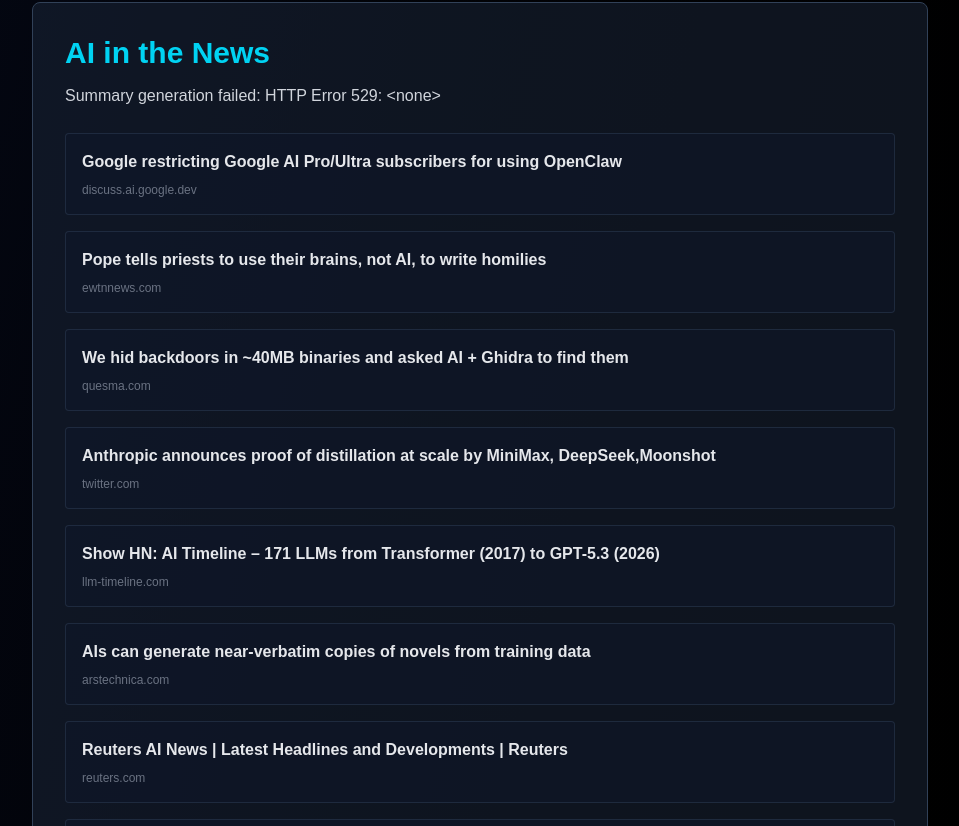
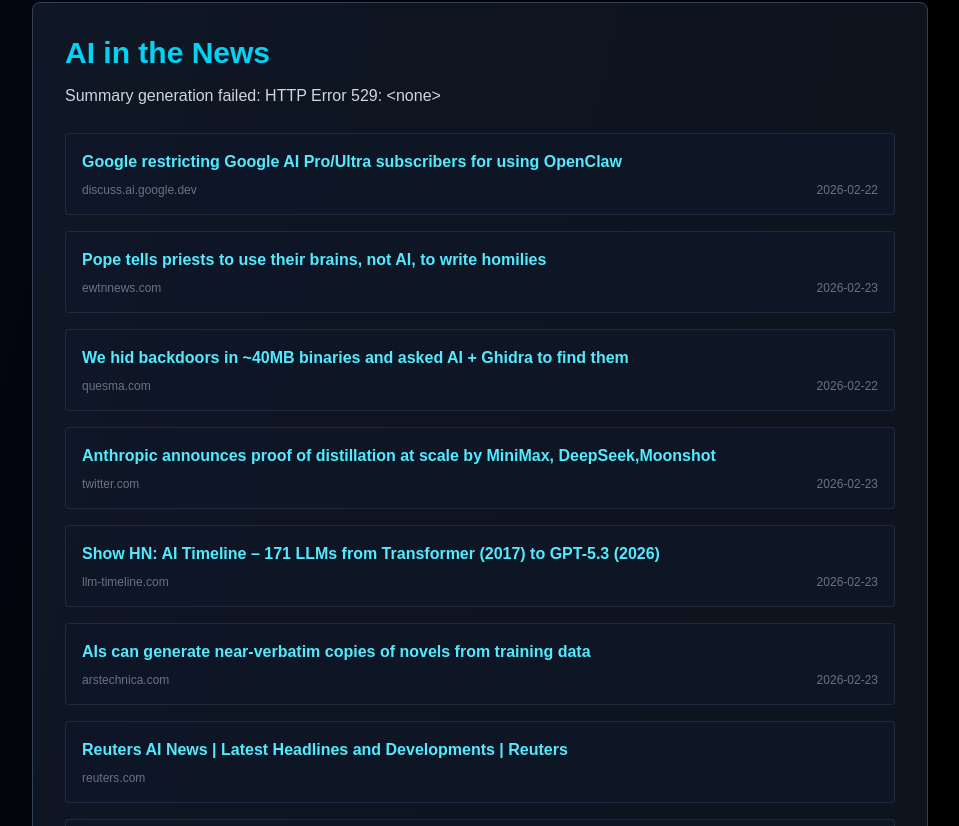
Before and after one commit to Alfred-ai-assistant/The-Alfred-Report, a Next.js app: page / in a window 1280 px wide. Shown: the part 3334-4160 px from the top of the page, without its empty margins (160-1119 px from the left). Built offline with nearby package versions, Linux system fonts and the light colour scheme.

Commit message:
Make news story titles clickable links; add tags display

```diff
--- a/app/page.tsx
+++ b/app/page.tsx
@@ -116,17 +116,26 @@
                         {/* News-specific fields */}
                         {item.title && item.source && !item.status && !item.content && (
                           <div>
-                            <h4 className="font-semibold text-gray-200 mb-2">
+                            <a href={item.url} target="_blank" rel="noopener noreferrer" className="font-semibold text-cyan-300 hover:text-cyan-200 mb-2 block hover:underline">
                               {item.title}
-                            </h4>
-                            {item.summary && (
+                            </a>
+                            {item.why_it_matters && (
                               <p className="text-gray-400 text-sm mb-2">
-                                {item.summary}
+                                {item.why_it_matters}
                               </p>
+                            )}
+                            {item.tags && item.tags.length > 0 && (
+                              <div className="flex gap-2 mb-2">
+                                {item.tags.map((tag: string) => (
+                                  <span key={tag} className="text-xs bg-gray-700 text-gray-300 px-2 py-1 rounded">
+                                    {tag}
+                                  </span>
+                                ))}
+                              </div>
                             )}
                             <div className="flex justify-between text-xs text-gray-500">
                               <span>{item.source}</span>
-                              <span>{item.date}</span>
+                              {item.published_at && <span>{item.published_at.split('T')[0]}</span>}
                             </div>
                           </div>
                         )}
```
